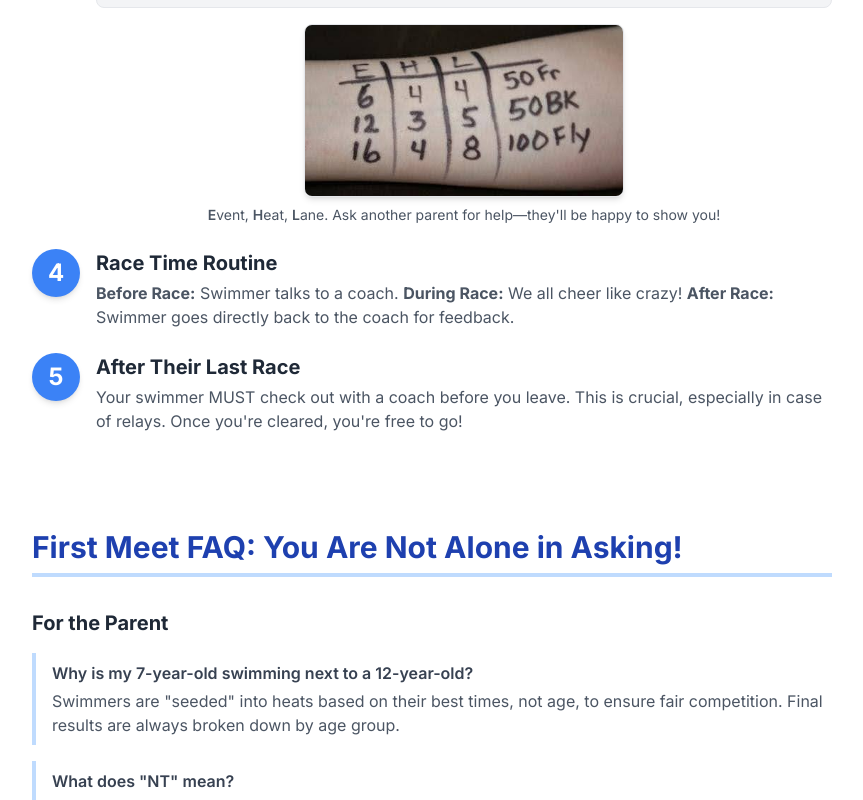
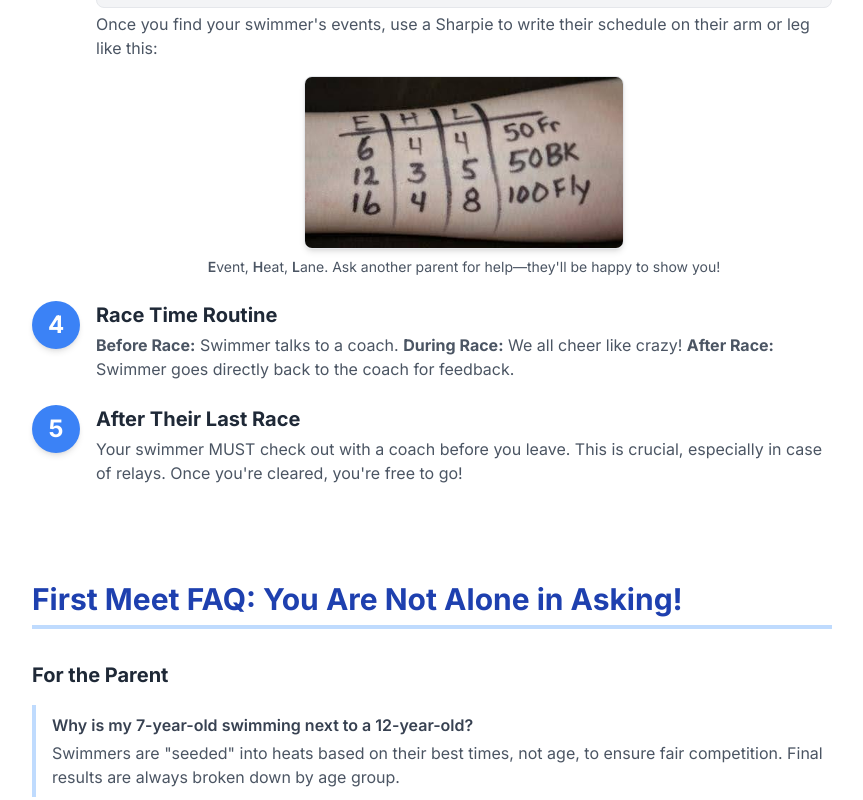
Before and after one commit to Glacier-Aquatic-Club/gac-documents, a plain HTML site: page gac-first-meet-guide.html in a window 1280 px wide. Shown: the part 3404-4204 px from the top of the page, without its empty margins (208-1071 px from the left). Drawn offline with nearby package versions, Linux system fonts and the light colour scheme.

Commit message:
Update gac-first-meet-guide.html

```diff
--- a/gac-first-meet-guide.html
+++ b/gac-first-meet-guide.html
@@ -185,6 +185,7 @@
                             </div>
                              <p class="text-xs text-center text-gray-500 mt-3">A small subscription fee may apply.</p>
                         </div>
+                        <p class="mt-1 text-gray-600">Once you find your swimmer's events, use a Sharpie to write their schedule on their arm or leg like this:</p>
                         <div class="mt-4 flex justify-center">
                             <img src="./images/sharpie-arm.jpg" alt="Example of a swimmer's arm with their event schedule written in sharpie" class="rounded-lg shadow-md border max-w-xs w-full">
                         </div>
```
